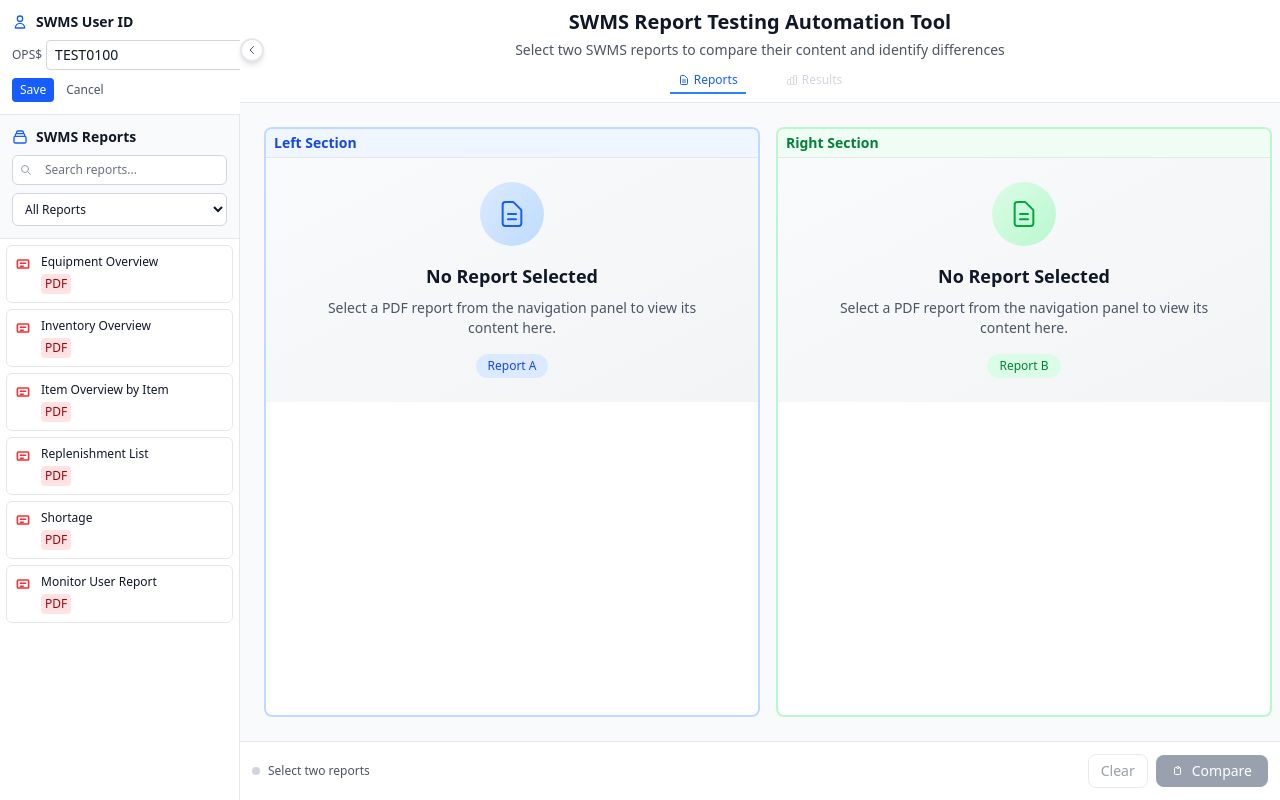
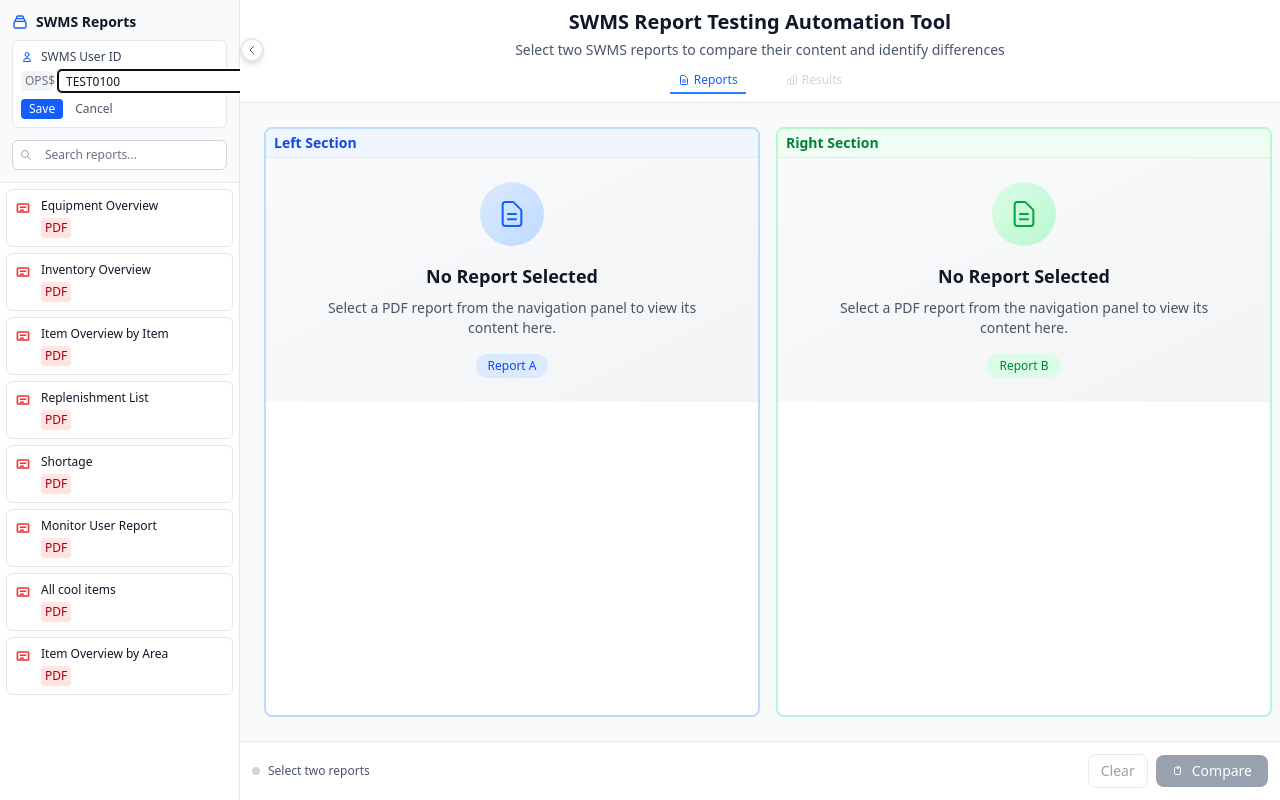
Before and after one commit to snar7439/SWMS-AI-Tools-Suite, a Next.js app: page / in a window 1280 px wide. Both pictures are taken after a click on the button "Edit". Built offline with nearby package versions, Linux system fonts and the light colour scheme.

Commit message:
Changed user ID UI

```diff
--- a/app/components/NavigationPanel.js
+++ b/app/components/NavigationPanel.js
@@ -5,17 +5,48 @@ import { swmsReports } from '../lib/reportsConfig';
 
 export default function NavigationPanel({ selectedReports, onReportSelect }) {
   const [searchTerm, setSearchTerm] = useState('');
-  const [filterType, setFilterType] = useState('all');
   const [showSlotSelector, setShowSlotSelector] = useState(null); // Track which report's selector is open
   const [loading, setLoading] = useState(false);
+
+  // SWMS User ID state
+  const [userIdInput, setUserIdInput] = useState('TEST0100');
+  const [currentUserId, setCurrentUserId] = useState('TEST0100');
+  const [isEditingUserId, setIsEditingUserId] = useState(false);
 
   // Use reports directly from config file
   const reports = swmsReports;
 
+  // SWMS User ID handlers
+  const handleUserIdSubmit = (e) => {
+    e.preventDefault();
+    if (userIdInput.trim()) {
+      setCurrentUserId(userIdInput.trim());
+      setIsEditingUserId(false);
+
+      // Store in sessionStorage for persistence
+      sessionStorage.setItem('swms-user-id', userIdInput.trim());
+    }
+  };
+
+  const handleUserIdEdit = () => {
+    setIsEditingUserId(true);
+    setUserIdInput(currentUserId);
+  };
+
+  const handleUserIdCancel = () => {
+    setIsEditingUserId(false);
+    setUserIdInput(currentUserId);
+  };
+
+  const handleUserIdKeyDown = (e) => {
+    if (e.key === 'Escape') {
+      handleUserIdCancel();
+    }
+  };
+
   const filteredReports = (reports || []).filter(report => {
     const matchesSearch = report.name.toLowerCase().includes(searchTerm.toLowerCase());
-    const matchesFilter = filterType === 'all' || report.type.toLowerCase() === filterType.toLowerCase();
-    return matchesSearch && matchesFilter;
+    return matchesSearch;
   });
 
   const getFileIcon = (type) => {
@@ -129,10 +160,19 @@ export default function NavigationPanel({ selectedReports, onReportSelect }) {
     }
   }, [showSlotSelector]);
 
+  // Load user ID from sessionStorage on component mount
+  useEffect(() => {
+    const stored = sessionStorage.getItem('swms-user-id');
+    if (stored) {
+      setCurrentUserId(stored);
+      setUserIdInput(stored);
+    }
+  }, []);
+
   return (
-    <div className="flex-1 bg-white dark:bg-gray-800 border-r border-gray-200 dark:border-gray-700 flex flex-col">
+    <div className="flex-1 bg-white dark:bg-gray-800 border-r border-gray-200 dark:border-gray-700 flex flex-col h-full">
       {/* Panel Header - Compact */}
-      <div className="p-3 border-b border-gray-200 dark:border-gray-600 bg-gray-50 dark:bg-gray-900">
+      <div className="flex-shrink-0 p-3 border-b border-gray-200 dark:border-gray-600 bg-gray-50 dark:bg-gray-900">
         <h2 className="text-sm font-bold text-gray-900 dark:text-white mb-2 flex items-center gap-2">
           <svg className="w-4 h-4 text-blue-600" fill="none" stroke="currentColor" viewBox="0 0 24 24">
             <path strokeLinecap="round" strokeLinejoin="round" strokeWidth={2} d="M19 11H5m14 0a2 2 0 012 2v6a2 2 0 01-2 2H5a2 2 0 01-2-2v-6a2 2 0 012-2m14 0V9a2 2 0 00-2-2M5 11V9a2 2 0 012-2m0 0V5a2 2 0 012-2h6a2 2 0 012 2v2M7 7h10" />
@@ -143,8 +183,70 @@ export default function NavigationPanel({ selectedReports, onReportSelect }) {
           )}
         </h2>
 
+        {/* SWMS User ID Section */}
+        <div className="mb-3 border border-gray-200 dark:border-gray-600 rounded-md p-2 bg-white dark:bg-gray-800">
+          <div className="flex items-center gap-2 mb-1">
+            <svg className="w-3 h-3 text-blue-600" fill="none" stroke="currentColor" viewBox="0 0 24 24">
+              <path strokeLinecap="round" strokeLinejoin="round" strokeWidth={2} d="M16 7a4 4 0 11-8 0 4 4 0 018 0zM12 14a7 7 0 00-7 7h14a7 7 0 00-7-7z" />
+            </svg>
+            <span className="text-xs font-medium text-gray-700 dark:text-gray-300">SWMS User ID</span>
+          </div>
+
+          {!isEditingUserId ? (
+            <div className="flex items-center justify-between">
+              <div className="flex items-center gap-1">
+                <span className="text-xs text-gray-500 dark:text-gray-400 bg-gray-100 dark:bg-gray-700 px-1 py-0.5 rounded text-center min-w-[32px]">
+                  OPS$
+                </span>
+                <span className="text-xs font-medium text-gray-900 dark:text-white bg-blue-50 dark:bg-blue-900/30 px-2 py-0.5 rounded border border-blue-200 dark:border-blue-700">
+                  {currentUserId}
+                </span>
+              </div>
+              <button
+                onClick={handleUserIdEdit}
+                className="px-1.5 py-0.5 text-xs text-blue-600 hover:text-blue-700 dark:text-blue-400 dark:hover:text-blue-300 hover:bg-blue-50 dark:hover:bg-blue-900/20 rounded transition-colors"
+              >
+                Edit
+              </button>
+            </div>
+          ) : (
+            <form onSubmit={handleUserIdSubmit} className="space-y-1.5">
+              <div className="flex items-center gap-1">
+                <span className="text-xs text-gray-500 dark:text-gray-400 bg-gray-100 dark:bg-gray-700 px-1 py-0.5 rounded text-center min-w-[32px]">
+                  OPS$
+                </span>
+                <input
+                  type="text"
+                  value={userIdInput}
+                  onChange={(e) => setUserIdInput(e.target.value.toUpperCase())}
+                  onKeyDown={handleUserIdKeyDown}
+                  className="flex-1 px-2 py-0.5 text-xs border border-gray-300 dark:border-gray-600 rounded focus:ring-1 focus:ring-blue-500 focus:border-transparent bg-white dark:bg-gray-700 text-gray-900 dark:text-white h-6"
+                  placeholder="Enter User ID"
+                  autoFocus
+                  required
+                />
+              </div>
+              <div className="flex items-center gap-1">
+                <button
+                  type="submit"
+                  className="px-2 py-0.5 bg-blue-600 hover:bg-blue-700 text-white text-xs rounded transition-colors"
+                >
+                  Save
+                </button>
+                <button
+                  type="button"
+                  onClick={handleUserIdCancel}
+                  className="px-2 py-0.5 text-xs text-gray-600 hover:text-gray-700 dark:text-gray-400 dark:hover:text-gray-300 hover:bg-gray-50 dark:hover:bg-gray-700 rounded transition-colors"
+                >
+                  Cancel
+                </button>
+              </div>
+            </form>
+          )}
+        </div>
+
         {/* Search - Compact */}
-        <div className="relative mb-2">
+        <div className="relative">
           <svg className="absolute left-2 top-1/2 transform -translate-y-1/2 w-3 h-3 text-gray-400 dark:text-gray-500" fill="none" stroke="currentColor" viewBox="0 0 24 24">
             <path strokeLinecap="round" strokeLinejoin="round" strokeWidth={2} d="M21 21l-6-6m2-5a7 7 0 11-14 0 7 7 0 0114 0z" />
           </svg>
@@ -156,20 +258,10 @@ export default function NavigationPanel({ selectedReports, onReportSelect }) {
             className="w-full pl-8 pr-3 py-1.5 text-xs border border-gray-300 dark:border-gray-600 rounded-md bg-white dark:bg-gray-700 text-gray-900 dark:text-white placeholder-gray-500 dark:placeholder-gray-400 focus:ring-1 focus:ring-blue-500 focus:border-transparent transition-all duration-200"
           />
         </div>
-
-        {/* Filter - Compact */}
-        <select
-          value={filterType}
-          onChange={(e) => setFilterType(e.target.value)}
-          className="w-full px-2 py-1.5 text-xs border border-gray-300 dark:border-gray-600 rounded-md bg-white dark:bg-gray-700 text-gray-900 dark:text-white focus:ring-1 focus:ring-blue-500 focus:border-transparent transition-all duration-200"
-        >
-          <option value="all">All Reports</option>
-          <option value="pdf">PDF Only</option>
-        </select>
       </div>
 
       {/* Report List - Compact */}
-      <div className="flex-1 overflow-y-auto bg-white dark:bg-gray-800">
+      <div className="flex-1 overflow-y-auto overflow-x-hidden bg-white dark:bg-gray-800 min-h-0">
         <div className="p-1.5">
           {filteredReports.length === 0 ? (
             <div className="text-center py-8 text-gray-500 dark:text-gray-400">
--- a/app/components/ReportComparison.js
+++ b/app/components/ReportComparison.js
@@ -5,7 +5,6 @@ import NavigationPanel from './NavigationPanel';
 import ReportViewer from './ReportsViewer';
 import CompareControls from './CompareControls';
 import ComparisonResultsTab from './ComparisonResultsTab';
-import UserSession from './UserSession';
 
 export default function ReportComparison() {
   const [selectedReports, setSelectedReports] = useState([null, null]);
@@ -87,7 +86,6 @@ export default function ReportComparison() {
       {/* Navigation Panel - Conditionally Rendered */}
       {isNavPanelVisible && (
         <div className="w-60 flex-shrink-0 transition-all duration-300 ease-in-out flex flex-col">
-          <UserSession />
           <NavigationPanel
             selectedReports={selectedReports}
             onReportSelect={handleReportSelect}
--- a/app/components/UserSession.js
+++ /dev/null
@@ -1,94 +0,0 @@
-'use client';
-
-import { useState, useEffect } from 'react';
-
-export default function UserSession() {
-  const [userIdInput, setUserIdInput] = useState('TEST0100');
-  const [currentUserId, setCurrentUserId] = useState('TEST0100');
-  const [isEditing, setIsEditing] = useState(false);
-
-  const handleSubmit = (e) => {
-    e.preventDefault();
-    setCurrentUserId(userIdInput);
-    setIsEditing(false);
-
-    // Store in sessionStorage for persistence
-    sessionStorage.setItem('swms-user-id', userIdInput);
-  };
-
-  const handleEdit = () => {
-    setIsEditing(true);
-    setUserIdInput(currentUserId);
-  };
-
-  const handleCancel = () => {
-    setIsEditing(false);
-    setUserIdInput(currentUserId);
-  };
-
-  useEffect(() => {
-    // Load from sessionStorage on component mount
-    const stored = sessionStorage.getItem('swms-user-id');
-    if (stored) {
-      setCurrentUserId(stored);
-      setUserIdInput(stored);
-    }
-  }, []);
-
-  return (
-    <div className="bg-white dark:bg-gray-800 border-b border-gray-200 dark:border-gray-700 p-3">
-      <div className="flex items-center gap-2 mb-2">
-        <svg className="w-4 h-4 text-blue-600" fill="none" stroke="currentColor" viewBox="0 0 24 24">
-          <path strokeLinecap="round" strokeLinejoin="round" strokeWidth={2} d="M16 7a4 4 0 11-8 0 4 4 0 018 0zM12 14a7 7 0 00-7 7h14a7 7 0 00-7-7z" />
-        </svg>
-        <h3 className="text-sm font-bold text-gray-900 dark:text-white">SWMS User ID</h3>
-      </div>
-
-      {!isEditing ? (
-        <div className="flex items-center justify-between">
-          <div className="flex items-center gap-2">
-            <span className="text-xs text-gray-600 dark:text-gray-400">OPS$</span>
-            <span className="text-sm font-medium text-gray-900 dark:text-white">
-              {currentUserId}
-            </span>
-          </div>
-          <button
-            onClick={handleEdit}
-            className="px-2 py-1 text-xs text-blue-600 hover:text-blue-700 dark:text-blue-400 dark:hover:text-blue-300 hover:bg-blue-50 dark:hover:bg-blue-900/20 rounded transition-colors"
-          >
-            Edit
-          </button>
-        </div>
-      ) : (
-        <form onSubmit={handleSubmit} className="space-y-2">
-          <div className="flex items-center gap-1">
-            <span className="text-xs text-gray-600 dark:text-gray-400">OPS$</span>
-            <input
-              type="text"
-              value={userIdInput}
-              onChange={(e) => setUserIdInput(e.target.value)}
-              className="flex-1 px-2 py-1 text-sm border border-gray-300 dark:border-gray-600 rounded focus:ring-2 focus:ring-blue-500 focus:border-transparent bg-white dark:bg-gray-700 text-gray-900 dark:text-white"
-              placeholder="Enter User ID"
-              required
-            />
-          </div>
-          <div className="flex items-center gap-1">
-            <button
-              type="submit"
-              className="px-2 py-1 bg-blue-600 hover:bg-blue-700 text-white text-xs rounded transition-colors"
-            >
-              Save
-            </button>
-            <button
-              type="button"
-              onClick={handleCancel}
-              className="px-2 py-1 text-xs text-gray-600 hover:text-gray-700 dark:text-gray-400 dark:hover:text-gray-300 hover:bg-gray-50 dark:hover:bg-gray-700 rounded transition-colors"
-            >
-              Cancel
-            </button>
-          </div>
-        </form>
-      )}
-    </div>
-  );
-}
```
Also changed, not shown: app/lib/reportsConfig.js.
